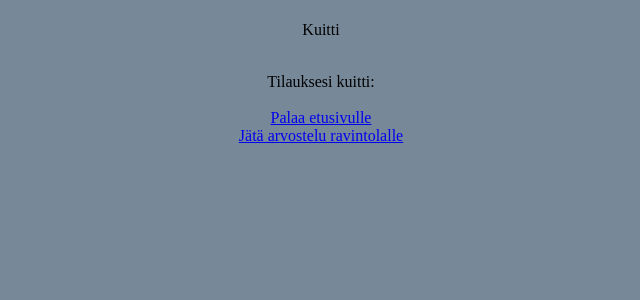
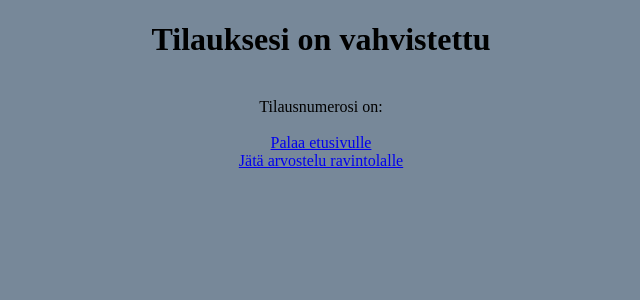
Before and after one commit to JuhoSiitonen/Tietokantasovellus, a Flask app: template templates/receipt.html in a window 1280 px wide. Shown: the top 300 px of the page, without its empty margins (319-959 px from the left). Run offline with Flask 3, Linux system fonts and the light colour scheme; the template is opened without the code that fills it, so the values that code supplies are empty; the visitor is signed in with stand-in values (Sample User, id 1).

Commit message:
Modified text in HTML file

```diff
--- a/templates/receipt.html
+++ b/templates/receipt.html
@@ -7,10 +7,9 @@
 {% block body %}
 {% if session.user_id %}
 <title>Kuitti</title>
-<h1></h1>
-<p> Kuitti </p>
+<h1>Tilauksesi on vahvistettu</h1>
 <br>
-Tilauksesi kuitti:
+Tilausnumerosi on:
 <br>
 {{ receipt }}
 <br>
```
